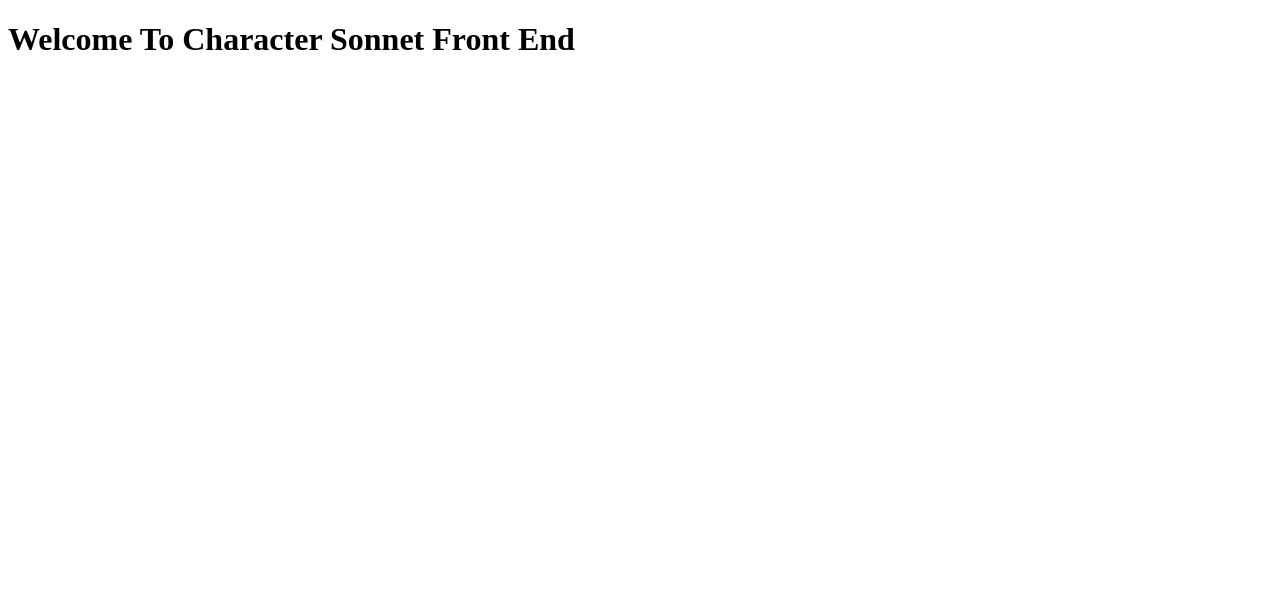
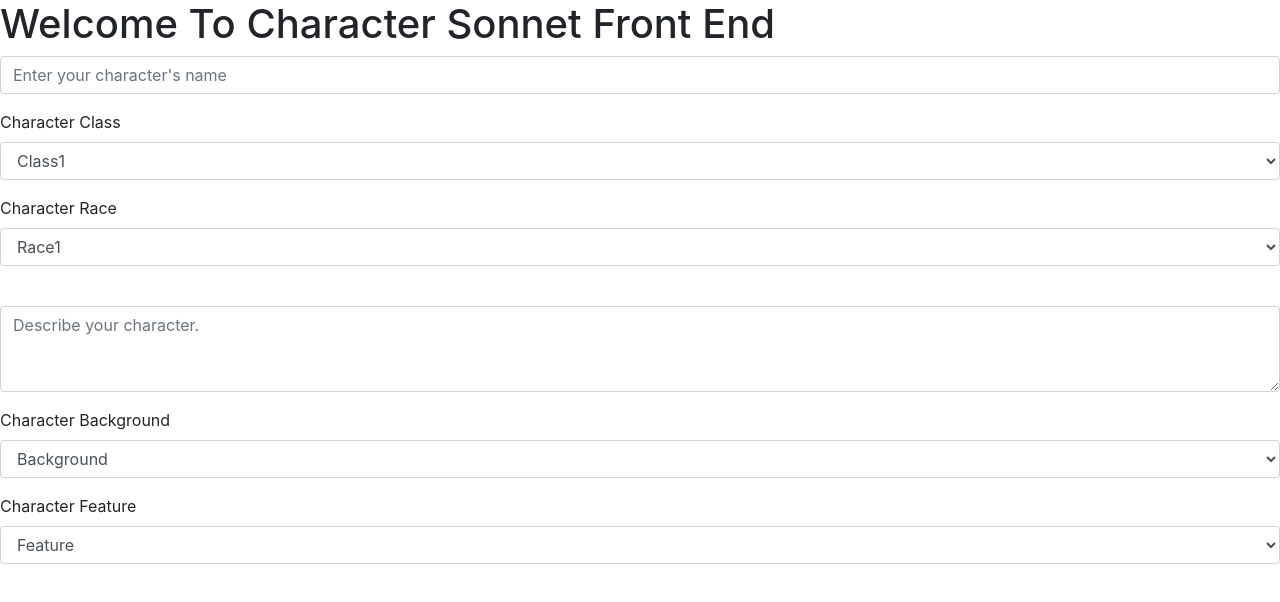
Before and after one commit to Roll-Noon-A-Barbaric-Sonnet/Roll-Noon, a React (Create React App) app: page / in a window 1280 px wide. Shown: the top 602 px of the page. Built offline with nearby package versions, Linux system fonts and the light colour scheme.

Commit message:
Added Skeleton for the form

```diff
--- a/src/App.js
+++ b/src/App.js
@@ -1,11 +1,15 @@
 import './css/App.css';
 import React from 'react';
-
+import CharacterForm from './classes/CharacterForm';
 class App extends React.Component {
 
-  render () {
+  render() {
     return (
-      <h1>Welcome To Character Sonnet Front End</h1>
+      <>
+        <h1>Welcome To Character Sonnet Front End</h1>
+
+        <CharacterForm />
+      </>
     );
   }
 }
--- a/src/classes/CharacterForm.js
+++ b/src/classes/CharacterForm.js
@@ -1,10 +1,69 @@
 import React from 'react';
-
+import Form from 'react-bootstrap/Form'
+// import Button from 'react-bootstrap/buttons';
+// import Dropdown from 'react-bootstrap/Dropdown';
+// import Popover from 'react-bootstrap/Popover';
+// import Header from './Header.js';
+// import Footer from './Footer.js';
 class CharacterForm extends React.Component {
 
-  render () {
+  render() {
     return (
-      <h1>CharacterForm</h1>
+      <>
+      {//This is the start of the Character Creation Form With many modifiers.
+      }
+        <Form>
+          <Form.Group controlID="characterName">
+            <Form.Control type="text" placeholder="Enter your character's name" />
+          </Form.Group>
+
+          <Form.Group controlId="characterClass">
+            <Form.Label>Character Class</Form.Label>
+            <Form.Control as="select" defaultValue="Choose your class!">
+              <option>Class1</option>
+              <option>Class2</option>
+              <option>Class3</option>
+            </Form.Control>
+          </Form.Group>
+
+          <Form.Group controlId="characterClass">
+            <Form.Label>Character Race</Form.Label>
+            <Form.Control as="select" defaultValue="Choose your race!">
+              <option>Race1</option>
+              <option>Race2</option>
+              <option>Race3</option>
+            </Form.Control>
+          </Form.Group>
+
+          <Form.Group controlId="characterInformation">
+            <Form.Label></Form.Label>
+            <Form.Control as="textarea" rows={3} placeholder="Describe your character." />
+          </Form.Group>
+
+
+
+          <Form.Group controlId="background">
+            <Form.Label>Character Background</Form.Label>
+            <Form.Control as="select" defaultValue="Choose you background">
+              <option>Background</option>
+              <option>Background</option>
+              <option>Background</option>
+              <option>Background</option>
+            </Form.Control>
+          </Form.Group>
+
+          <Form.Group controlId="background">
+            <Form.Label>Character Feature</Form.Label>
+            <Form.Control as="select" defaultValue="Choose you Feature">
+              <option>Feature</option>
+              <option>Feature</option>
+              <option>Feature</option>
+              <option>Feature</option>
+            </Form.Control>
+          </Form.Group>
+        </Form>
+
+      </>
     );
   }
 }
--- /dev/null
+++ b/src/classes/Header.js
@@ -0,0 +1,13 @@
+import React from 'react';
+// import Navbar from 'Navbar.js';
+
+class Header extends React.Component {
+
+  render () {
+    return (
+      <h1>Header</h1>
+    );
+  }
+}
+
+export default Header;
--- a/src/index.js
+++ b/src/index.js
@@ -1,5 +1,6 @@
 import React from 'react';
 import ReactDOM from 'react-dom';
+import 'bootstrap/dist/css/bootstrap.min.css';
 import './css/index.css';
 import App from './App';
 
```
